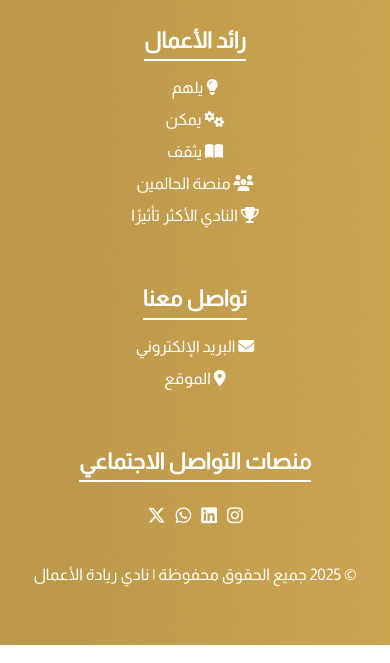
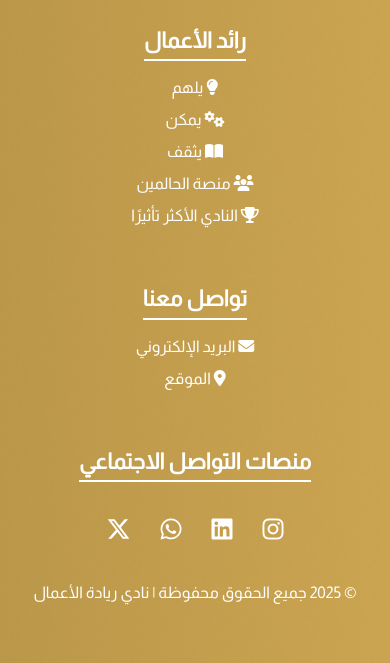
Before and after one commit to Salwa-xi/EnterClub, a plain HTML site: page activities-events.html in a window 390 px wide. Shown: the part 1036-1699 px from the top of the page. Drawn offline with nearby package versions, Linux system fonts and the light colour scheme.

Commit message:
Update activities-events.html

```diff
--- a/activities-events.html
+++ b/activities-events.html
@@ -275,6 +275,95 @@
       margin-bottom: 8px;
     }
 
+
+
+    .footer .container {
+      display: flex;
+      justify-content: flex-start;
+      align-items: flex-start;
+      gap: 50px;
+      flex-wrap: wrap;
+    }
+
+    .footer .column {
+      text-align: right;
+      min-width: 220px;
+    }
+
+    .footer h4 {
+      font-size: 22px;
+      font-weight: bold;
+      border-bottom: 2px solid white;
+      display: inline-block;
+      padding-bottom: 5px;
+      margin-bottom: 15px;
+    }
+
+    .footer a,
+    .footer p {
+      font-size: 16px;
+      margin-bottom: 8px;
+      color: white;
+      text-decoration: none;
+      display: block;
+    }
+
+    .footer .social-icons {
+      display: flex;
+      align-items: center;
+      gap: 10px;
+      margin-top: 10px;
+      flex-wrap: wrap;
+      justify-content: flex-start;
+    }
+
+    .footer .social-icons a {
+      font-size: 18px;
+      color: white;
+    }
+
+    .footer .social-icons a:hover {
+      color: #ECB02E;
+    }
+
+    .footer .social-icons span {
+      font-size: 16px;
+    }
+
+    .footer .copyright {
+      text-align: center;
+      font-size: 14px;
+      margin-top: 30px;
+      color: #ccc;
+    }
+
+    @media (max-width: 768px) {
+      .footer .container {
+        flex-direction: column;
+        text-align: center;
+        align-items: center;
+      }
+
+      .footer .column {
+        text-align: center;
+      }
+
+      .footer .social-icons {
+        justify-content: center;
+      }
+    }
+    .footer .social-icons a {
+    font-size: 24px;
+    color: white;
+    margin: 10px;
+    transition: color 0.3s;
+}
+
+.footer .social-icons a:hover {
+    color: #ECB02E;
+}
+
+
   </style>
 </head>
 
```
